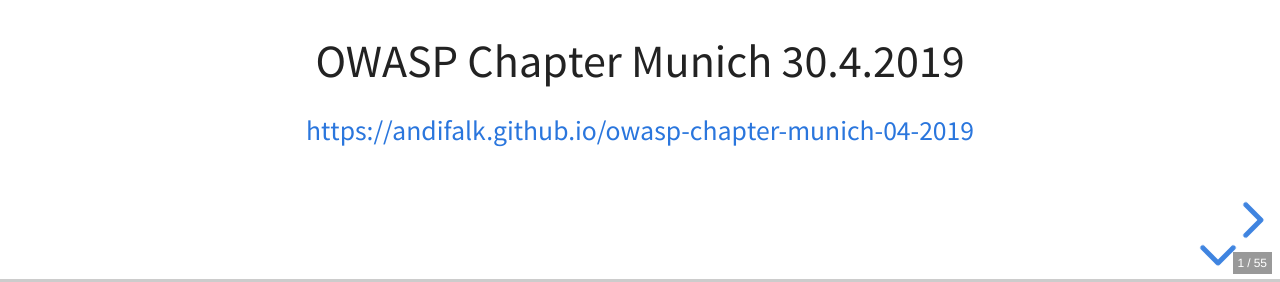
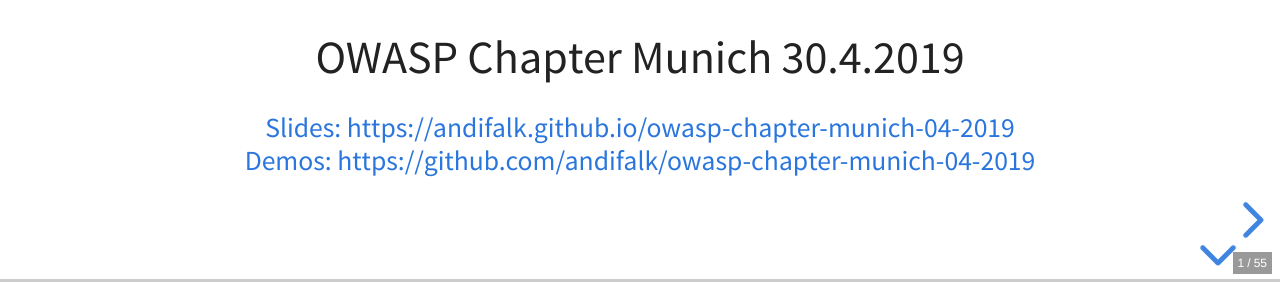
Before and after one commit to andifalk/owasp-chapter-munich-04-2019, a website: page docs/index.html in a window 1280 px wide. Shown: the part 518-800 px from the top of the page. Drawn offline with Linux system fonts and the light colour scheme.

Commit message:
added links to slides and demos

```diff
--- a/docs/index.html
+++ b/docs/index.html
@@ -46,7 +46,8 @@
                         <p>OWASP Chapter Munich 30.4.2019</p>
                         <p>
                             <small>
-                            <a href="https://andifalk.github.io/owasp-chapter-munich-04-2019/">https://andifalk.github.io/owasp-chapter-munich-04-2019</a>
+                            <a href="https://andifalk.github.io/owasp-chapter-munich-04-2019/">Slides: https://andifalk.github.io/owasp-chapter-munich-04-2019</a><br>
+                            <a href="https://github.com/andifalk/owasp-chapter-munich-04-2019">Demos: https://github.com/andifalk/owasp-chapter-munich-04-2019</a>
                             </small>
                         </p>
                     </section>
```
